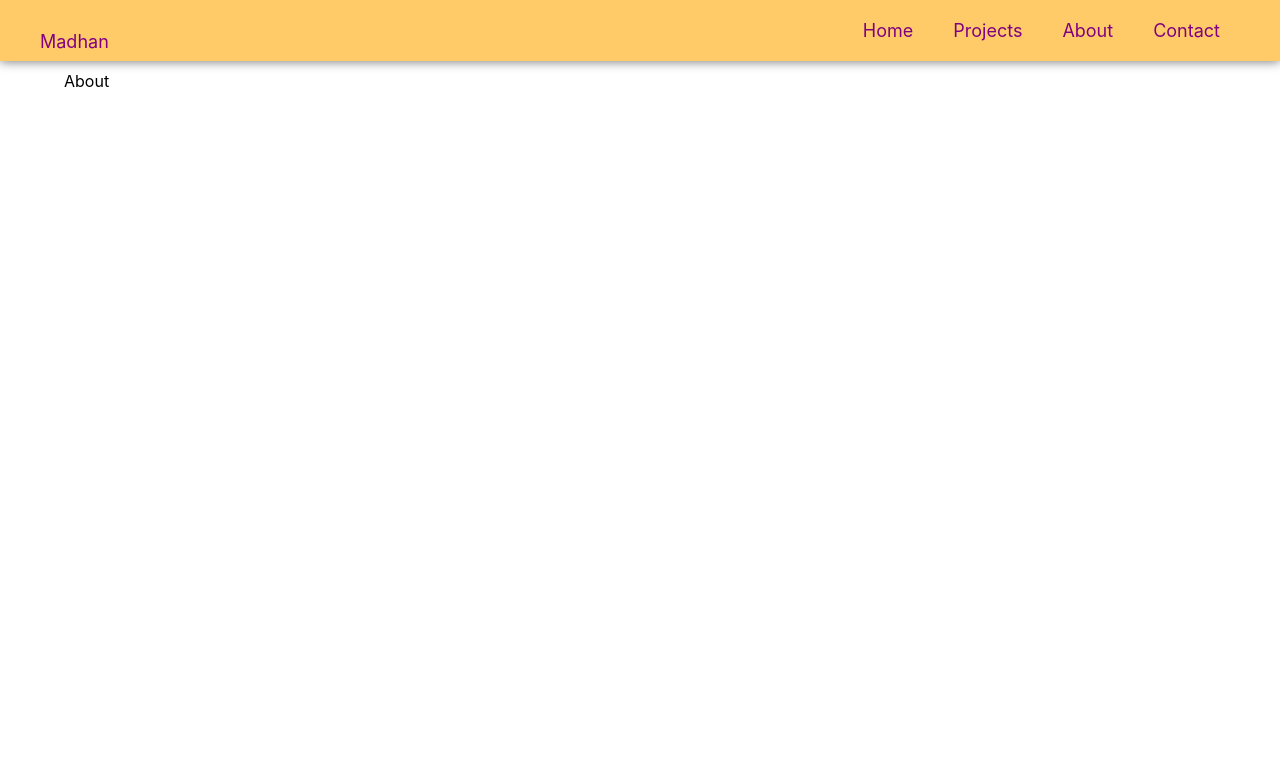
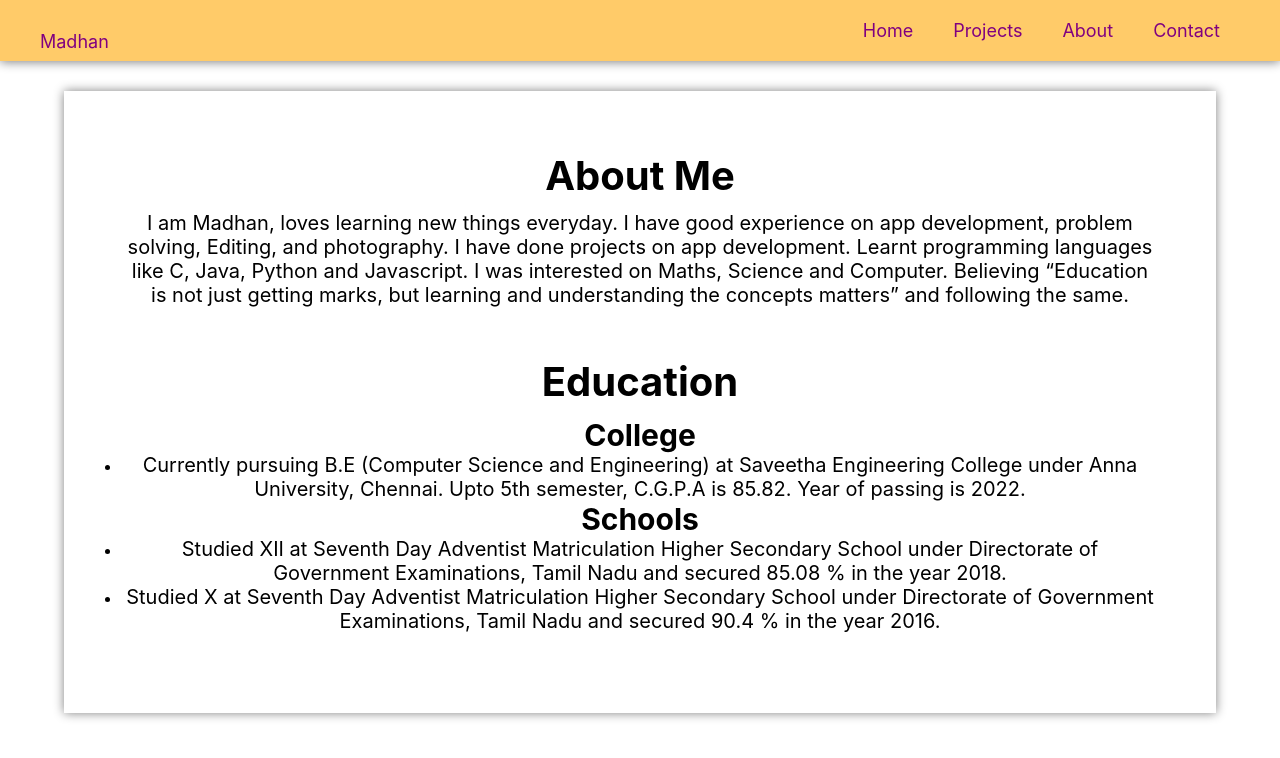
Before and after one commit to MadhanArts/my-portfolio-react-app, a React (Create React App) app: page /about in a window 1280 px wide. Shown: the top 758 px of the page. Built offline with nearby package versions, Linux system fonts and the light colour scheme.

Commit message:
27-05-2021 About

```diff
--- a/src/App.css
+++ b/src/App.css
@@ -37,3 +37,7 @@ h2 {
 h4 {
     font-size: 30px;
 }
+
+p {
+    font-size: 20px;
+}
--- /dev/null
+++ b/src/components/About/About.css
@@ -0,0 +1,14 @@
+.about-container {
+    margin: 20px auto;
+    text-align: center;
+}
+
+.about-container {
+    padding: 30px 5%;
+    box-shadow: 0 0 10px grey;
+}
+
+.about-container .section {
+    margin-top: 30px;
+    margin-bottom: 50px;
+}
--- a/src/components/About/About.jsx
+++ b/src/components/About/About.jsx
@@ -1,7 +1,57 @@
 import React from "react";
+import "./About.css";
 
 function About() {
-    return <div>About</div>;
+    return (
+        <div className='about-container'>
+            <div className='about section'>
+                <h3>About Me</h3>
+                <p>
+                    I am Madhan, loves learning new things everyday. I have good
+                    experience on app development, problem solving, Editing, and
+                    photography. I have done projects on app development. Learnt
+                    programming languages like C, Java, Python and Javascript. I
+                    was interested on Maths, Science and Computer. Believing
+                    “Education is not just getting marks, but learning and
+                    understanding the concepts matters” and following the same.
+                </p>
+            </div>
+            <div className='education section'>
+                <h3>Education</h3>
+                <h4>College</h4>
+                <ul>
+                    <li>
+                        <p>
+                            Currently pursuing B.E (Computer Science and
+                            Engineering) at Saveetha Engineering College under
+                            Anna University, Chennai. Upto 5th semester, C.G.P.A
+                            is 85.82. Year of passing is 2022.
+                        </p>
+                    </li>
+                </ul>
+
+                <h4>Schools</h4>
+                <ul>
+                    <li>
+                        <p>
+                            Studied XII at Seventh Day Adventist Matriculation
+                            Higher Secondary School under Directorate of
+                            Government Examinations, Tamil Nadu and secured
+                            85.08 % in the year 2018.
+                        </p>
+                    </li>
+                    <li>
+                        <p>
+                            Studied X at Seventh Day Adventist Matriculation
+                            Higher Secondary School under Directorate of
+                            Government Examinations, Tamil Nadu and secured 90.4
+                            % in the year 2016.
+                        </p>
+                    </li>
+                </ul>
+            </div>
+        </div>
+    );
 }
 
 export default About;
```
